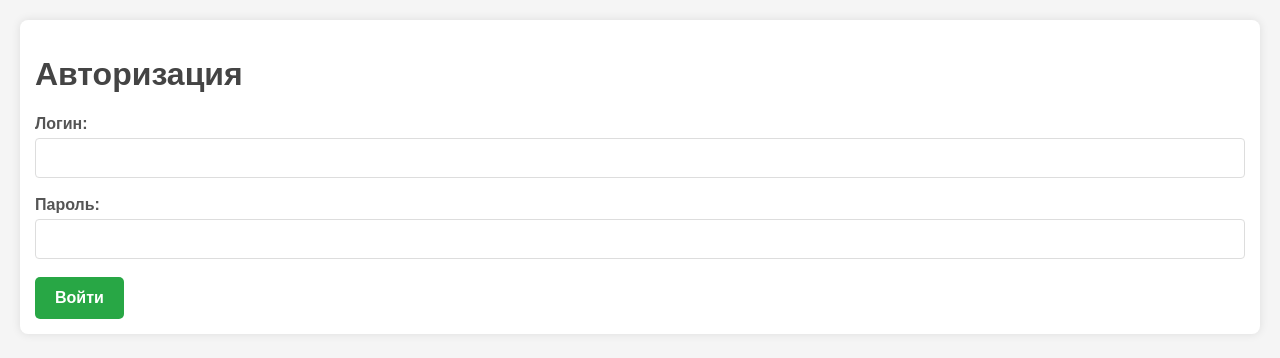
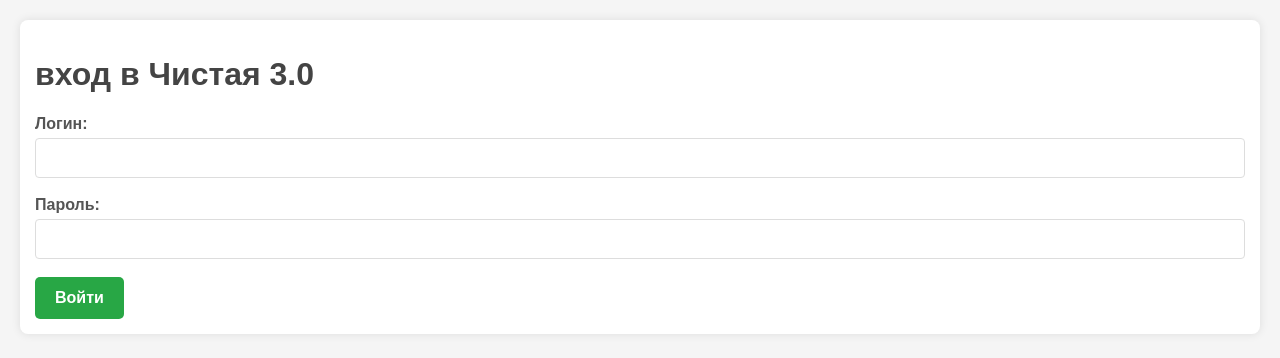
Before and after one commit to web-coder2/salaryTable, a Flask app: page /login in a window 1280 px wide. Shown: the top 358 px of the page. Run offline with Flask 3, Linux system fonts and the light colour scheme.

Commit message:
renamed of web-interface ))

```diff
--- a/templates/index.html
+++ b/templates/index.html
@@ -3,13 +3,13 @@
 <head>
     <meta charset="UTF-8">
     <meta name="viewport" content="width=device-width, initial-scale=1.0">
-    <title>Резиденция 3.0</title>
+    <title>Чистая 3.0</title>
     <link rel="stylesheet" href="{{ url_for('static', filename='style.css') }}">
 </head>
 <body>
 <div id="app">
     <div class="container">
-        <h1>Резиденция 3.0</h1>
+        <h1>Чистая 3.0</h1>
         <a href="{{ url_for('logout') }}" class="logout-link">Выйти</a>
         <h2>Форма Ввода Данных</h2>
         <form @submit.prevent="addRecord">
--- a/templates/login.html
+++ b/templates/login.html
@@ -3,12 +3,12 @@
 <head>
     <meta charset="UTF-8">
     <meta name="viewport" content="width=device-width, initial-scale=1.0">
-    <title>Авторизация</title>
+    <title>вход в Чистая 3.0</title>
     <link rel="stylesheet" href="{{ url_for('static', filename='style.css') }}">
 </head>
 <body>
 <div class="container">
-    <h1>Авторизация</h1>
+    <h1>вход в Чистая 3.0</h1>
     <form action="/login" method="post">
         <label for="username">Логин:</label>
         <input type="text" id="username" name="username" required><br><br>
```
Also changed, not shown: data.db.
